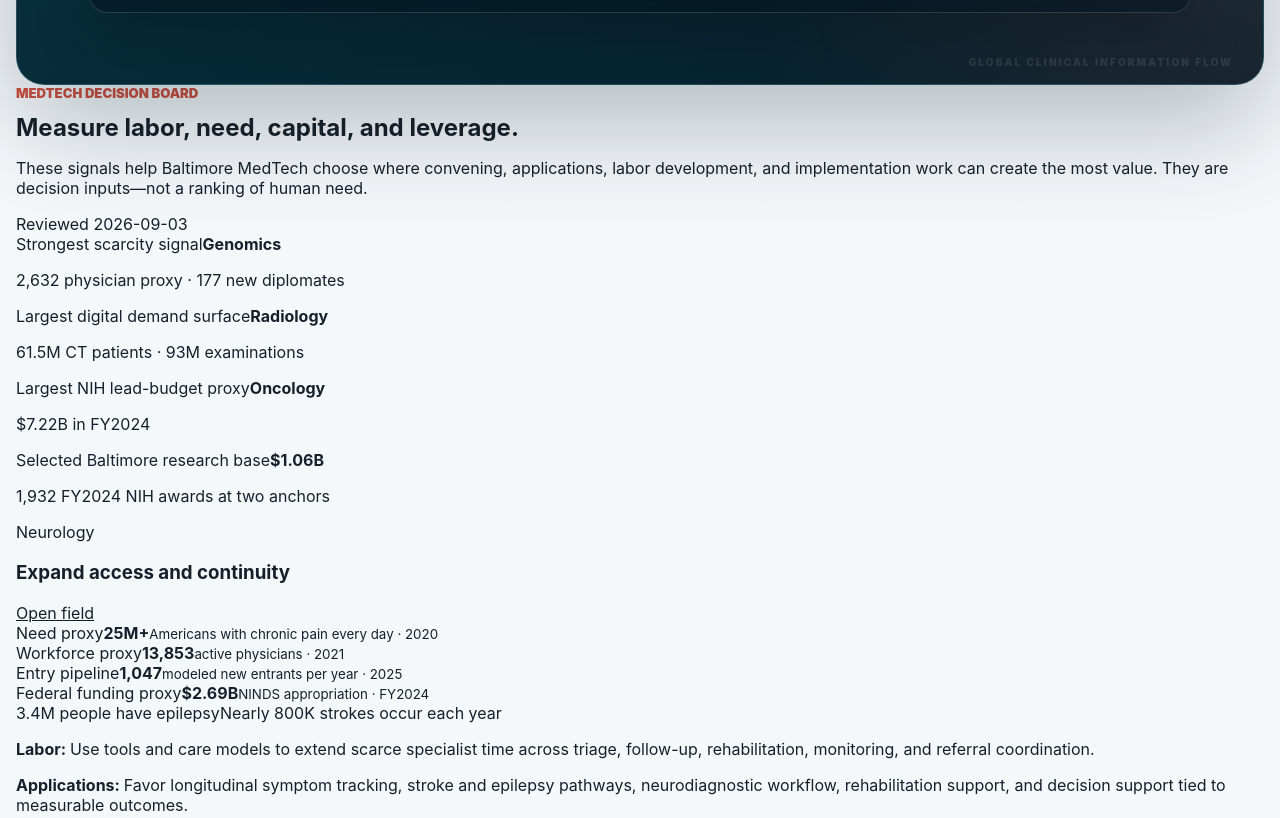
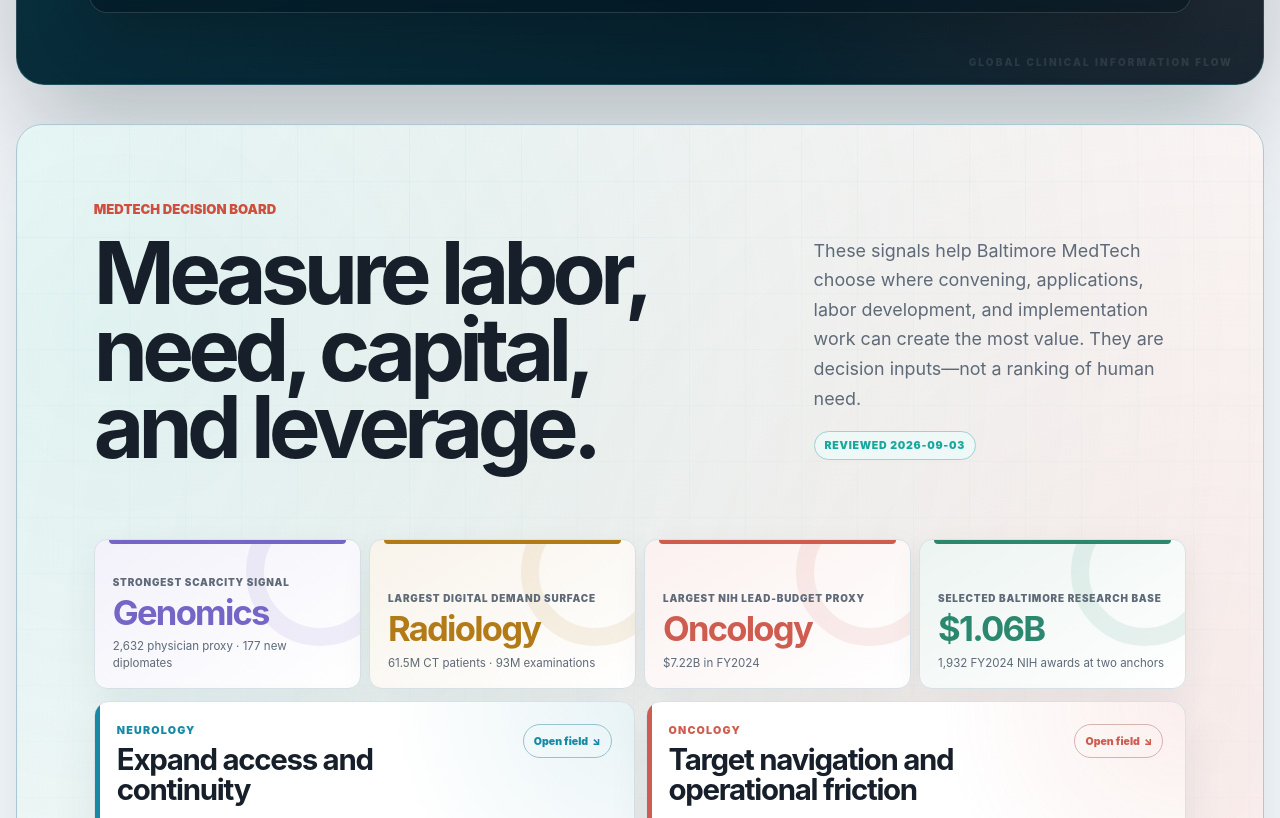
Before and after one commit to juliancoy/BmoreMedTech, a website built with Vite: page taxonomy.html in a window 1280 px wide. Shown: the part 1289-2107 px from the top of the page. Built offline with nearby package versions, Linux system fonts and the light colour scheme.

Commit message:
Load strategy dashboard styles

```diff
--- a/assets/taxonomy-visuals.css
+++ b/assets/taxonomy-visuals.css
@@ -3,6 +3,7 @@
 @import url('./taxonomy-atlas-flow-hero.css');
 @import url('./taxonomy-atlas-flow-semantics.css');
 @import url('./taxonomy-atlas-flow-integration.css');
+@import url('./taxonomy-atlas-strategy.css');
 @import url('./taxonomy-atlas-explorer.css');
 @import url('./taxonomy-atlas-coding.css');
 @import url('./taxonomy-atlas-icd.css');
```
